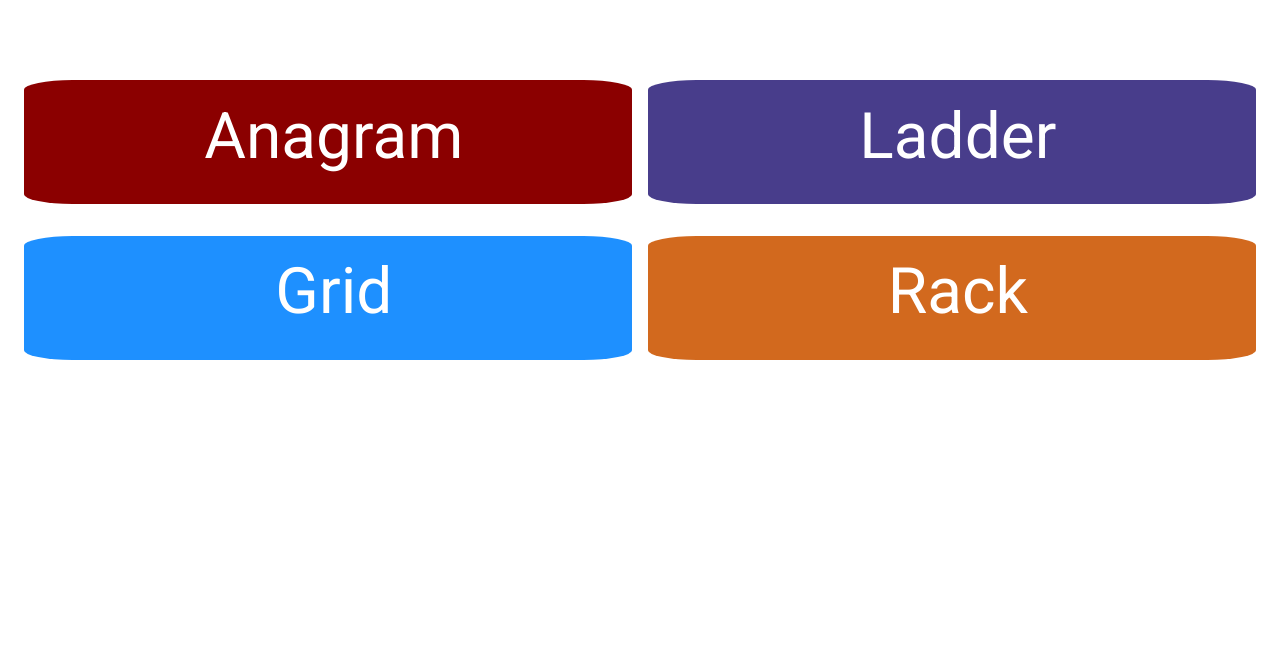
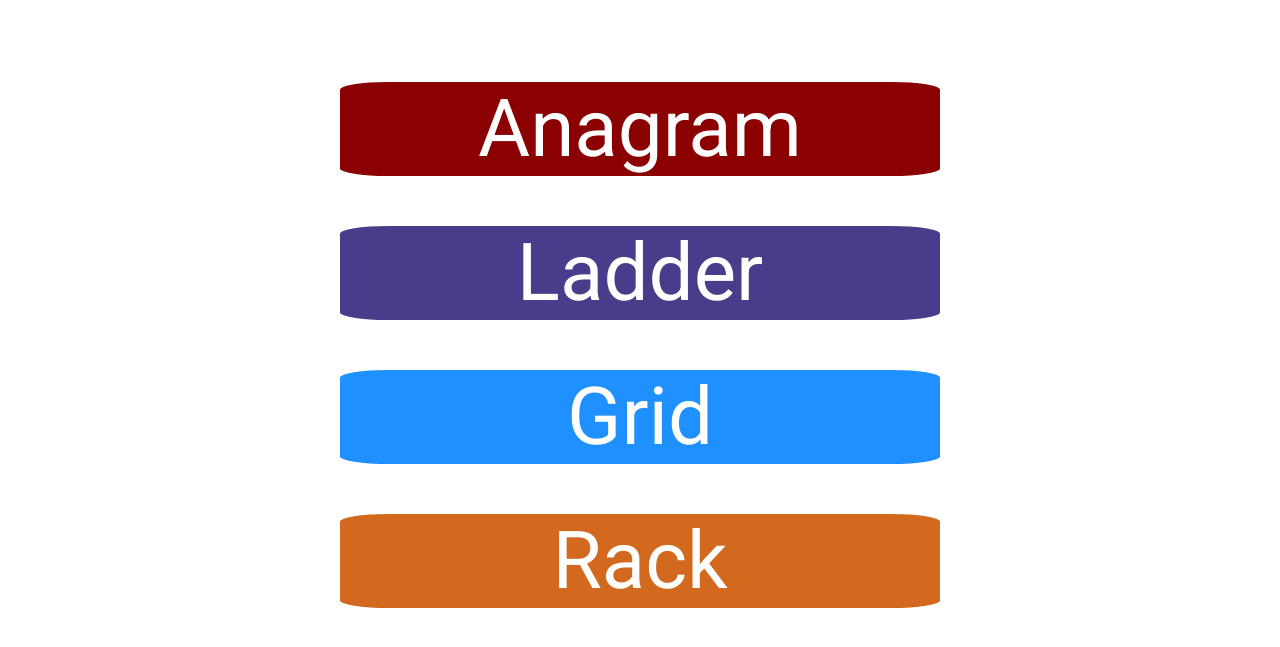
Before and after one commit to jgthomas/playwords.xyz, a Flask app: page / in a window 1280 px wide. Shown: the top 647 px of the page. Run offline with Flask 2, Linux system fonts and the light colour scheme.

Commit message:
restructure home page

```diff
--- a/static/styles/index.css
+++ b/static/styles/index.css
@@ -10,84 +10,77 @@ body {
 }
 
 
-.game-link-block {
-        margin-top: 5%;
+.game-link-grid {
+        display: grid;
+        /*grid-gap: 5px;*/
+        grid-template-areas:
+               "a a a a a a"
+               "b b b b b b";
+        align-items: stretch;
+        width: 80%;
+        margin-right: auto;
+        margin-left: auto;
+        margin-top: 2em;
+}
+
+.game-row {
+        display: flex;
+        flex-wrap: wrap;
+        align-items: center;
+        justify-content: center;
+        /*margin-top: 5px;*/
+        text-align: center;
+}
+
+#row-one {
+        grid-area: a;
+}
+
+#row-two {
+        grid-area: b;
 }
 
 .game-nav {
         text-align: center;
         text-decoration: none;
         color: white;
-        font-size: 200%;
+        font-size: 500%;
         border-radius: 8%;
-        width: 100%;
-        display: block;
-        padding: 1%;
-        margin-bottom: 2%;
+        /*width: 80%;*/
+        min-width: 600px;
+        max-width: 600px;
+        margin-right: auto;
+        margin-left: auto;
+        margin-top: 50px;
 }
 
 #navlink1 {
         background-color: darkred;
+        flex: 1;
 }
 
 #navlink2 {
         background-color: darkslateblue;
+        flex: 1;
 }
 
 #navlink3 {
         background-color: dodgerblue;
+        flex: 1;
 }
 
 #navlink4 {
         background-color: chocolate;
-}
-
-.games {
-    display: flex;
-    flex-wrap: wrap;
-    align-items: flex-start;
-    justify-content: center;
- }
-
-.game {
-    flex: 1 0 500px;
-    box-sizing: border-box;
-    margin: 1rem .25em;
+        flex: 1;
 }
 
 
-@media screen and (min-width: 40em) {
-    .game {
-       max-width: calc(100% -  1em);
-    }
-}
 
-@media screen and (min-width: 70em) {
-    .game {
-       max-width: calc(50% -  1em);
-    }
-}
-
-@media screen and (min-width: 100em) {
-    .game {
-        max-width: calc(33% - 1em);
-    }
-}
-
-@media only screen and (max-device-width: 1366px) {
-        .game {
-                max-width: calc(33% - 1em);
+@media only screen (max-width: 680px) {
+        .game-nav {
+                min-width: 80%;
+                max-width: 80%;
+                margin-right: auto;
+                margin-left: auto;
         }
 }
-
-@media only screen and (max-device-width: 1024px) {
-        .game {
-                max-width: calc(50% - 1em);
-        }
-}
-
-@media only screen and (max-device-width: 420px) {
-        .game {
-                max-width: calc(100% - 1em);
-        }
-}
--- a/templates/index.html
+++ b/templates/index.html
@@ -5,7 +5,7 @@
   <link href="https://fonts.googleapis.com/css?family=Roboto" rel="stylesheet">
 {% endblock %}
 {% block main %}
-<div class="games game-link-block">
+<!--<div class="games game-link-block">
   <div id="navlink1" class="game game-nav">
     <a class="game-nav" href="{{ url_for('anagram') }}">Anagram</a>
   </div>
@@ -18,7 +18,17 @@
   <div id="navlink4" class="game game-nav">
     <a class="game-nav" href="{{ url_for('rack') }}">Rack</a>
   </div>
-</div>
+</div>-->
+  <nav class="game-link-grid">
+    <nav id="row-one" class="game-row">
+      <a id="navlink1" class="game-nav" href="{{ url_for('anagram') }}">Anagram</a>
+      <a id="navlink2" class="game-nav" href="{{ url_for('ladder') }}">Ladder</a>
+    </nav>
+    <nav id="row-two" class="game-row">
+      <a id="navlink3" class="game-nav" href="{{ url_for('grid') }}">Grid</a>
+      <a id="navlink4" class="game-nav" href="{{ url_for('rack') }}">Rack</a>
+    </nav>
+  </nav>
 {% endblock %}
 {% block scripts %}
 {% endblock %}
```
